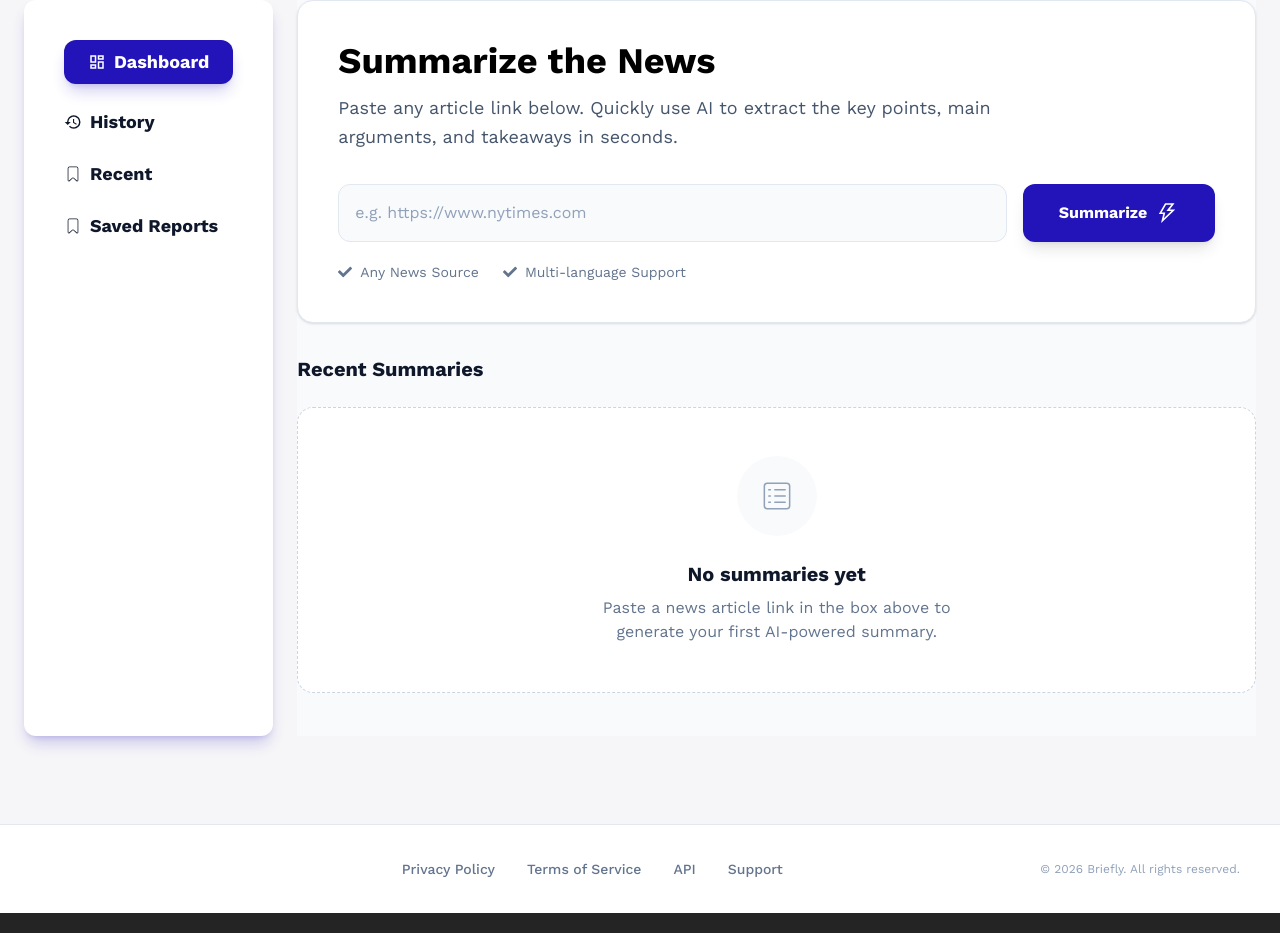
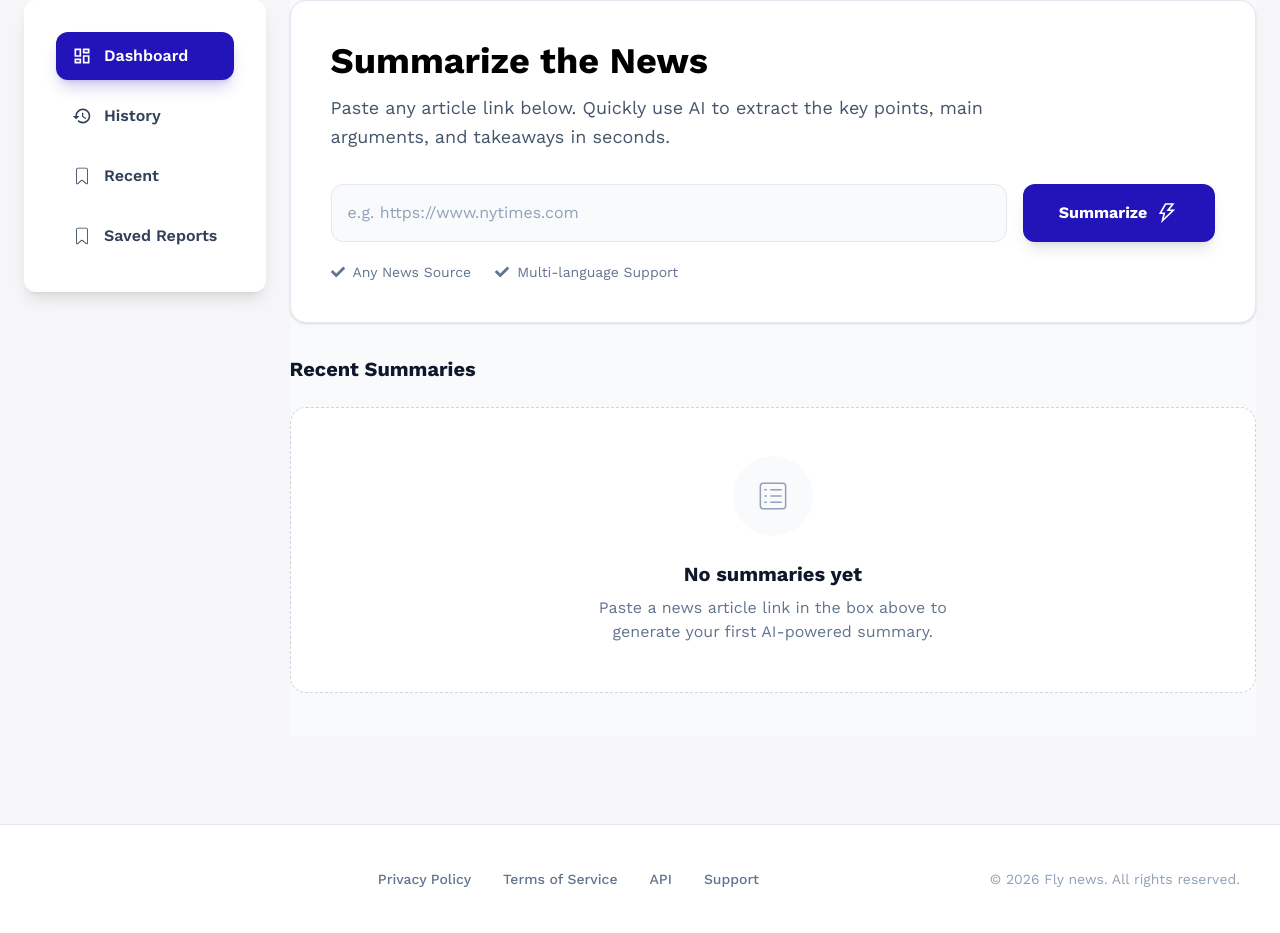
Before and after one commit to Simon4life/fly, a React (Vite) app: page / in a window 1280 px wide. Shown: the part 104-1037 px from the top of the page. Built offline with nearby package versions, Linux system fonts and the light colour scheme.

Commit message:
initial commit

```diff
--- a/src/components/Footer.jsx
+++ b/src/components/Footer.jsx
@@ -2,23 +2,60 @@ import React from 'react'
 
 const Footer = () => {
   return (
-    <footer className="border-t border-slate-200 dark:border-slate-800 mt-12 py-8 bg-white dark:bg-slate-900">
-        <div className="max-w-7xl mx-auto px-10 flex flex-col md:flex-row justify-between items-center gap-6">
-          <div className="flex items-center gap-2 text-primary/60">
-            <span className="material-symbols-outlined">auto_awesome</span>
-            <span className="font-bold">Briefly AI</span>
-          </div>
-          <div className="flex gap-8 text-sm font-medium text-slate-500">
-            <a className="hover:text-primary" href="#">Privacy Policy</a>
-            <a className="hover:text-primary" href="#">Terms of Service</a>
-            <a className="hover:text-primary" href="#">API</a>
-            <a className="hover:text-primary" href="#">Support</a>
-          </div>
-          <div className="text-slate-400 text-xs">
-            © 2026 Briefly. All rights reserved.
-          </div>
+    <footer className="w-full border-t border-slate-200 dark:border-slate-800 mt-8 sm:mt-12 py-8 sm:py-10 bg-white dark:bg-slate-900">
+      <div className="max-w-7xl mx-auto px-4 sm:px-6 lg:px-10 flex flex-col items-center gap-6 md:flex-row md:justify-between">
+
+        {/* Logo */}
+        <div className="flex items-center gap-2 text-primary/60 shrink-0">
+          <span className="material-symbols-outlined text-2xl">
+            auto_awesome
+          </span>
+          <span className="font-bold text-base sm:text-lg">
+            fly news
+          </span>
         </div>
-      </footer>
+
+        {/* Footer Links */}
+        <nav
+          aria-label="Footer navigation"
+          className="flex flex-wrap justify-center gap-x-5 gap-y-4 sm:gap-x-8 text-xs sm:text-sm font-medium text-slate-500 dark:text-slate-400"
+        >
+          <a
+            className="hover:text-primary transition-colors"
+            href="#"
+          >
+            Privacy Policy
+          </a>
+
+          <a
+            className="hover:text-primary transition-colors"
+            href="#"
+          >
+            Terms of Service
+          </a>
+
+          <a
+            className="hover:text-primary transition-colors"
+            href="#"
+          >
+            API
+          </a>
+
+          <a
+            className="hover:text-primary transition-colors"
+            href="#"
+          >
+            Support
+          </a>
+        </nav>
+
+        {/* Copyright */}
+        <div className="text-center md:text-right text-slate-400 text-xs sm:text-sm">
+          © 2026 Fly news. All rights reserved.
+        </div>
+
+      </div>
+    </footer>
   )
 }
 
--- a/src/components/Navbar.jsx
+++ b/src/components/Navbar.jsx
@@ -1,9 +1,9 @@
 import React from 'react'
-import { FaMoon, FaSun } from 'react-icons/fa'
+import { MdMenu } from "react-icons/md";
 import { useGlobalContext } from '../context/news_context'
 import { useEffect } from 'react'
 const Navbar = () => {
-  const { toggleDarkMode } = useGlobalContext();
+  const { toggleDarkMode, isOpen, setIsOpen } = useGlobalContext();
   // useEffect(() => {
   //   if (isDarkMode) {
   //     document.documentElement.classList.add('dark');
@@ -17,10 +17,20 @@ const Navbar = () => {
         <a className='text-slate-900 dark:text-slate-100 text-lg font-bold leading-tight tracking-tight'>Fly News</a>
         <div className="flex flex-1 justify-end gap-4 items-center">
         <div className="flex gap-2">
+            <div className="md:hidden flex items-center justify-between p-4">
+        <button
+          type="button"
+          onClick={() => {
+            setIsOpen();
+          }}
+          aria-label="Open navigation menu"
+          aria-expanded={isOpen}
+          className="p-2 rounded-lg bg-white dark:bg-gray-800 text-slate-900 dark:text-white"
+        >
+          <MdMenu size={26} />
+        </button>
+      </div>
 
-            {/* <button className="flex items-center justify-center rounded-lg h-10 w-10 bg-slate-100 dark:bg-gray-500 text-slate-700 dark:text-slate-300 hover:bg-primary/10 transition-colors" onClick={toggleDarkMode}>
-              {isDarkMode ? <FaSun /> : <FaMoon />}
-            </button> */}
         </div>
 
         </div>
--- a/src/components/RecentSummary.jsx
+++ b/src/components/RecentSummary.jsx
@@ -5,8 +5,7 @@ import { Link } from 'react-router-dom';
 
 const RecentSummary = () => {
   const { recentNewsSummary, newsUrl } = useGlobalContext();
-  console.log(recentNewsSummary
-  )
+
   if (recentNewsSummary === null) {
     return(
       <section className="flex flex-col gap-6">
--- a/src/components/Sidebar.jsx
+++ b/src/components/Sidebar.jsx
@@ -1,53 +1,114 @@
-import React from 'react'
-import { MdOutlineDashboard, MdHistory } from "react-icons/md";
-import { NavLink } from 'react-router-dom';
+import { useState } from "react";
+import { NavLink } from "react-router-dom";
+import { MdOutlineDashboard, MdHistory, MdMenu, MdClose } from "react-icons/md";
 import { CiBookmark } from "react-icons/ci";
+import { useGlobalContext } from "../context/news_context";
 
 const Sidebar = () => {
+  const {isOpen, setIsOpen} = useGlobalContext();
+
+  const navItems = [
+    {
+      name: "Dashboard",
+      path: "/",
+      icon: <MdOutlineDashboard />,
+    },
+    {
+      name: "History",
+      path: "/history",
+      icon: <MdHistory />,
+    },
+    {
+      name: "Recent",
+      path: "/saved",
+      icon: <CiBookmark />,
+    },
+  ];
+
+  const linkClass = ({ isActive }) =>
+    `flex items-center gap-3 px-4 py-3 rounded-xl font-semibold transition-colors ${
+      isActive
+        ? "bg-[#2214b8] text-white shadow-lg shadow-[#2214b8]/20"
+        : "text-slate-700 dark:text-white hover:bg-slate-100 dark:hover:bg-gray-700"
+    }`;
+
   return (
+    <>
 
-    <aside className='w-full md:w-1/4 bg-white dark:bg-gray-800 rounded-xl shadow-lg shadow-[#2214b8]/20'>
-        <div className="hidden md:flex flex-col gap-4 p-6 md:p-10">
-            <ul>
-                <li className='text-slate-900 mb-6 dark:text-white font-bold text-lg cursor-pointer hover:text-primary transition-colors'>
 
-                    <NavLink to="/" className={({isActive}) => `flex items-center ${isActive ? 'text-white mb-6 px-6 py-2 rounded-xl bg-[#2214b8] shadow-lg shadow-[#2214b8]/20 dark:text-white font-bold text-lg cursor-pointer hover:text-primary transition-colors flex items-center' : 'text-slate-900 dark:text-white'}`}>
-                        <span className='mr-2'><MdOutlineDashboard /></span>
-                        Dashboard
-                    </NavLink>
-                </li>
+      {/* Mobile backdrop */}
+      {isOpen && (
+        <div
+          onClick={() => setIsOpen(false)}
+          className="fixed inset-0 z-40 bg-black/50 md:hidden"
+          aria-hidden="true"
+        />
+      )}
 
-                <li className='text-slate-900 mb-6 dark:text-white font-bold text-lg cursor-pointer hover:text-primary transition-colors '>
-                    <NavLink to="/history" className={({isActive}) => `flex items-center ${isActive ? 'text-white mb-6 px-6 py-2 rounded-xl bg-[#2214b8] shadow-lg shadow-[#2214b8]/20 dark:text-white font-bold text-lg cursor-pointer hover:text-primary transition-colors flex items-center' : 'text-slate-900 dark:text-white'}`}>
-                        <span className='mr-2'><MdHistory /></span>
-                        History
-                    </NavLink>
-                </li>
+      {/* Sidebar */}
+      <aside
+        className={`
+          fixed top-0 left-0 z-50 h-dvh w-72 max-w-[85vw]
+          bg-white dark:bg-gray-800 shadow-xl
+          transform transition-transform duration-300 ease-in-out
+          md:sticky md:top-4 md:z-0 md:h-fit md:w-1/4
+          md:max-w-none md:rounded-xl md:shadow-lg
+          ${
+            isOpen
+              ? "translate-x-0"
+              : "-translate-x-full md:translate-x-0"
+          }
+        `}
+      >
+        {/* Sidebar header */}
+        <div className="flex items-center justify-between p-5 border-b border-slate-200 dark:border-gray-700 md:hidden">
+          <span className="font-bold text-lg text-slate-900 dark:text-white">
+            Navigation
+          </span>
 
-                <li className='text-slate-900 mb-6 dark:text-white font-bold text-lg cursor-pointer hover:text-primary transition-colors'>
-                    <NavLink to="/saved" className={({isActive}) => `flex items-center ${isActive ? 'text-white mb-6 px-6 py-2 rounded-xl bg-[#2214b8] shadow-lg shadow-[#2214b8]/20 dark:text-white font-bold text-lg cursor-pointer hover:text-primary transition-colors flex items-center' : 'text-slate-900 dark:text-white'}`}>
-                        <span className='text-slate-900 mr-2'>
-                            <CiBookmark/>
-                        </span>
-                        Recent
-                    </NavLink>
+          <button
+            type="button"
+            onClick={() => setIsOpen(false)}
+            aria-label="Close navigation menu"
+            className="p-2 rounded-lg text-slate-700 dark:text-white hover:bg-slate-100 dark:hover:bg-gray-700"
+          >
+            <MdClose size={24} />
+          </button>
+        </div>
 
-                </li>
-                <li className='text-slate-900 mb-6 dark:text-white font-bold text-lg cursor-pointer hover:text-primary transition-colors'>
-                    <a href="#" className='flex items-center'>
-                        <span className='mr-2'>
-                            <CiBookmark/>
-                        </span>
-                        Saved Reports
-                    </a>
+        <nav className="p-4 md:p-6 lg:p-8">
+          <ul className="flex flex-col gap-3">
+            {navItems.map((item) => (
+              <li key={item.path}>
+                <NavLink
+                  to={item.path}
+                  end={item.path === "/"}
+                  onClick={() => setIsOpen(false)}
+                  className={linkClass}
+                >
+                  <span className="text-xl shrink-0">{item.icon}</span>
+                  <span>{item.name}</span>
+                </NavLink>
+              </li>
+            ))}
 
-                </li>
-
-            </ul>
-        </div>
-    </aside>
-
-  )
-}
+            <li>
+              <a
+                href="#"
+                onClick={() => setIsOpen(false)}
+                className="flex items-center gap-3 px-4 py-3 rounded-xl font-semibold text-slate-700 dark:text-white hover:bg-slate-100 dark:hover:bg-gray-700 transition-colors"
+              >
+                <span className="text-xl shrink-0">
+                  <CiBookmark />
+                </span>
+                <span>Saved Reports</span>
+              </a>
+            </li>
+          </ul>
+        </nav>
+      </aside>
+    </>
+  );
+};
 
 export default Sidebar
--- a/src/context/news_context.jsx
+++ b/src/context/news_context.jsx
@@ -7,14 +7,18 @@ const GlobalContext = React.createContext();
 const initialState = {
     recentNewsSummary: JSON.parse(localStorage.getItem("recent_summary")) || null,
     isLoading: true,
+    error: false,
     errorMessage: null,
     newsContent: null,
     newsUrl: null,
     isDarkMode: false,
+    isOpen: false
 }
 
 export const GlobalProvider = ({children}) => {
     const [state, dispatch] = useReducer(reducer, initialState);
+
+    // fetch news article
     const getNewsText = async (articleUrl) => {
         console.log("Fetching news content for URL:", articleUrl);
         try {
@@ -28,10 +32,15 @@ export const GlobalProvider = ({children}) => {
                 localStorage.setItem("recent_summary", JSON.stringify([data.data]));
             }
         } catch (error) {
-            console.log(error);
+            dispatch({type: "ERROR", payload: error})
+
         }
     }
 
+
+    const setIsOpen = () => {
+        dispatch({type: "TOGGLE_SIDEBAR"})
+    }
     const updateUrl = (url) => {
         dispatch({type: "SET_NEWS_URL", payload: url});
     }
@@ -39,7 +48,7 @@ export const GlobalProvider = ({children}) => {
         dispatch({ type: "TOGGLE_DARK_MODE" });
     }
 
-    return (<GlobalContext.Provider value={{...state, getNewsText, updateUrl, toggleDarkMode}}>{children}</GlobalContext.Provider>)
+    return (<GlobalContext.Provider value={{...state, setIsOpen, setIsOpen, getNewsText, updateUrl, toggleDarkMode}}>{children}</GlobalContext.Provider>)
 }
 
 export const useGlobalContext = () => {
--- a/src/pages/article-summary.jsx
+++ b/src/pages/article-summary.jsx
@@ -1,8 +1,8 @@
 import React, {useEffect} from 'react'
 import { useGlobalContext } from '../context/news_context.jsx'
-
+import { Link } from 'react-router-dom';
 const Summary = () => {
-    const {isLoading, getNewsText, newsContent, newsUrl} = useGlobalContext();
+    const {isLoading, error, getNewsText, newsContent, newsUrl} = useGlobalContext();
 
     useEffect(() => {
         if(newsUrl) {
@@ -17,6 +17,14 @@ const Summary = () => {
                 <div className="spinner border-2 animate-spin w-20 rounded-full text-black h-20 border-t-0 border-l-0"></div>
             </div>
         )
+    }
+
+    if(error) {
+      return (
+        <div className="flex w-full items-center justify-center h-96">
+          <h2 className='text-black font-bold text-2xl'>opps! there seems to be an error</h2>
+        </div>
+      )
     }
 
   return (
@@ -112,7 +120,7 @@ const Summary = () => {
         </span>
       </div>
 
-      <div className="text-slate-700 dark:text-slate-300 max-w-none leading-7 sm:leading-8 break-words">
+      <div className="text-slate-700 dark:text-slate-300 text-justify max-w-none leading-7 sm:leading-8 break-words">
         <p className="whitespace-pre-line">
           {newsContent.summary}
         </p>
@@ -174,30 +182,6 @@ const Summary = () => {
         ))}
       </ul>
     </div>
-
-    {/* Related Topics */}
-    <div className="mt-8 sm:mt-12">
-      <h4 className="text-xs sm:text-sm font-bold text-slate-400 uppercase tracking-widest mb-4">
-        Related Topics
-      </h4>
-
-      <div className="flex flex-wrap gap-2">
-        {[
-          "Perovskite Cells",
-          "Renewable Tech",
-          "MIT Research",
-          "Green Energy 2024",
-        ].map((topic) => (
-          <span
-            key={topic}
-            className="px-3 sm:px-4 py-2 bg-white dark:bg-slate-800 border border-slate-200 dark:border-slate-700 rounded-full text-xs sm:text-sm font-medium hover:border-primary transition-colors cursor-pointer"
-          >
-            {topic}
-          </span>
-        ))}
-      </div>
-    </div>
-
   </div>
 </section>
 )}
```
Also changed, not shown: src/pages/History.jsx (+18 -12 lines), src/reducer/global_reducer.jsx (+7 -0 lines).
